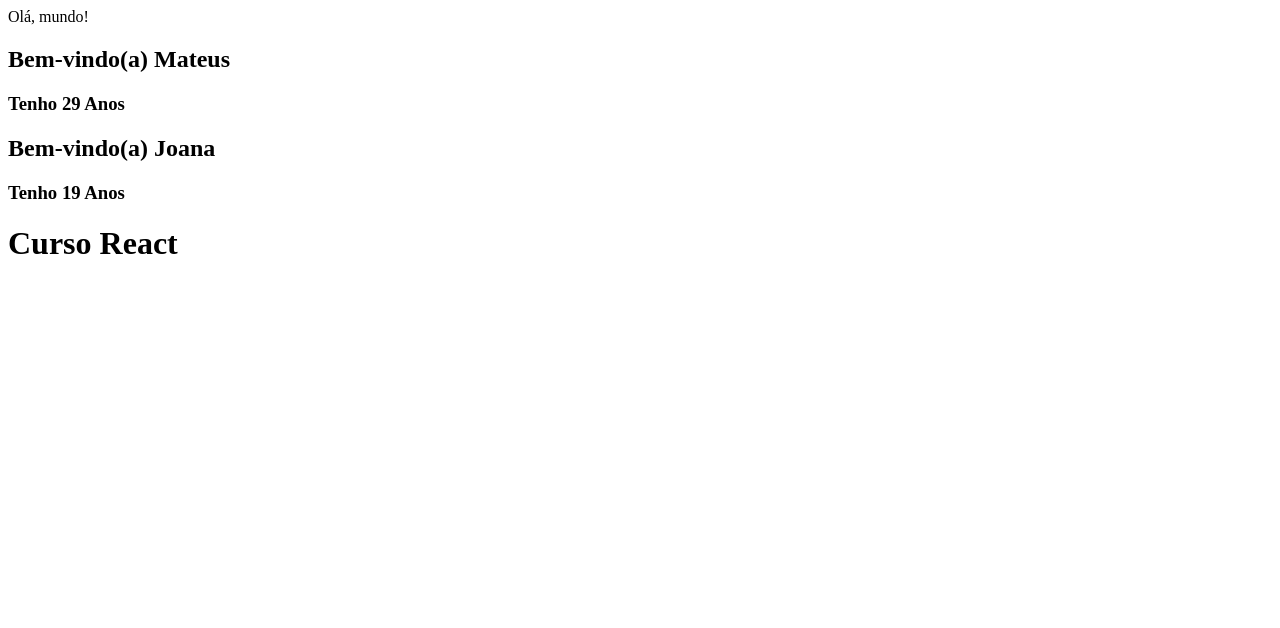
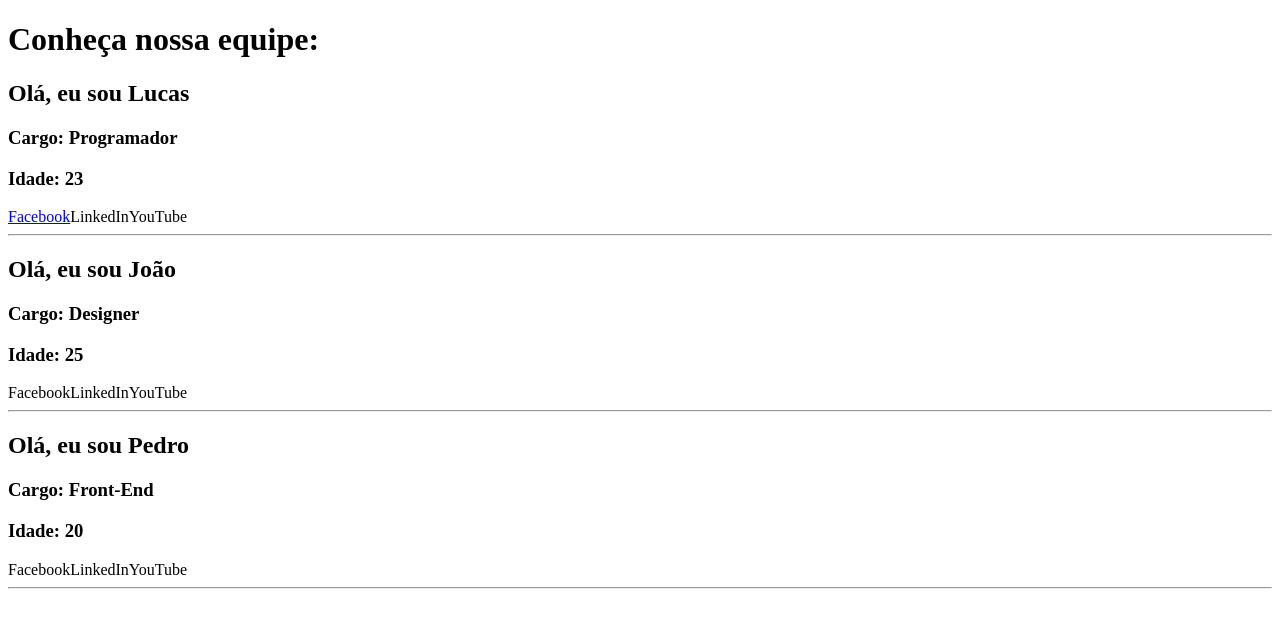
Before and after one commit to MHPontes/reactjs-inicio, a React (Create React App) app: page / in a window 1280 px wide. Shown: the top 628 px of the page. Built offline with nearby package versions, Linux system fonts and the light colour scheme.

Commit message:
Aprendendo + sobre props e component

```diff
--- a/src/App.js
+++ b/src/App.js
@@ -2,11 +2,41 @@ import React from 'react';
 
 // const Bemvindo = () => <h2>Bem-vindo(a)</h2>
 
-const Bemvindo = (props) => {
+// const Bemvindo = (props) => {
+//   return (
+//     <div>
+//       <h2>Bem-vindo(a) {props.nome} </h2>
+//       <h3>Tenho {props.idade} Anos</h3>
+//     </div>
+//   );
+// }
+
+const Equipe = (props) => {
   return (
     <div>
-      <h2>Bem-vindo(a) {props.nome} </h2>
-      <h3>Tenho {props.idade} Anos</h3>
+      <Sobre username={props.nome} cargo={props.cargo} idade={props.idade}/>
+      <Social fb={props.facebook}/>  {/* //Chama o componente Social */}
+      <hr/>  {/* //Adiciona uma linha horizontal */}
+    </div>
+  );
+}
+
+const Sobre = (props) => {
+  return (
+    <div>
+      <h2>Olá, eu sou {props.username}</h2>
+      <h3>Cargo: {props.cargo}</h3>
+      <h3>Idade: {props.idade}</h3>
+    </div>
+  );
+}
+
+const Social = (props) => {
+  return (
+    <div>
+      <a href={props.fb}>Facebook</a>
+      <a>LinkedIn</a>
+      <a>YouTube</a>
     </div>
   );
 }
@@ -14,10 +44,11 @@ const Bemvindo = (props) => {
 function App() {
   return (
     <div>
-      Olá, mundo!
-      <Bemvindo nome="Mateus" idade="29"/>
-      <Bemvindo nome="Joana" idade="19"/>
-      <h1>Curso React</h1>
+      <h1>Conheça nossa equipe:</h1>
+      <Equipe nome="Lucas" cargo="Programador" idade="23"
+      facebook="https://google.com"/>
+      <Equipe nome="João" cargo="Designer" idade="25"/>
+      <Equipe nome="Pedro" cargo="Front-End" idade="20"/>
     </div>
   );
 }
```
